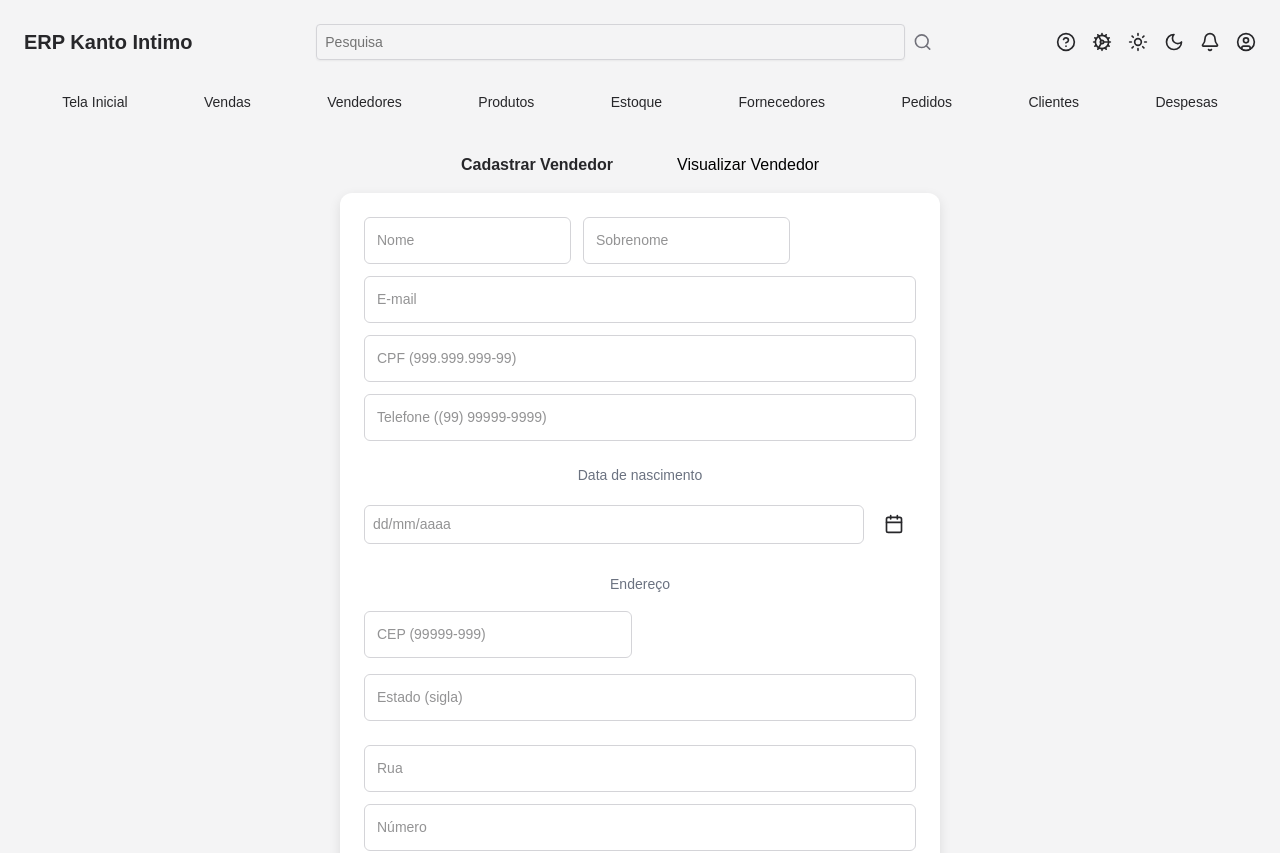
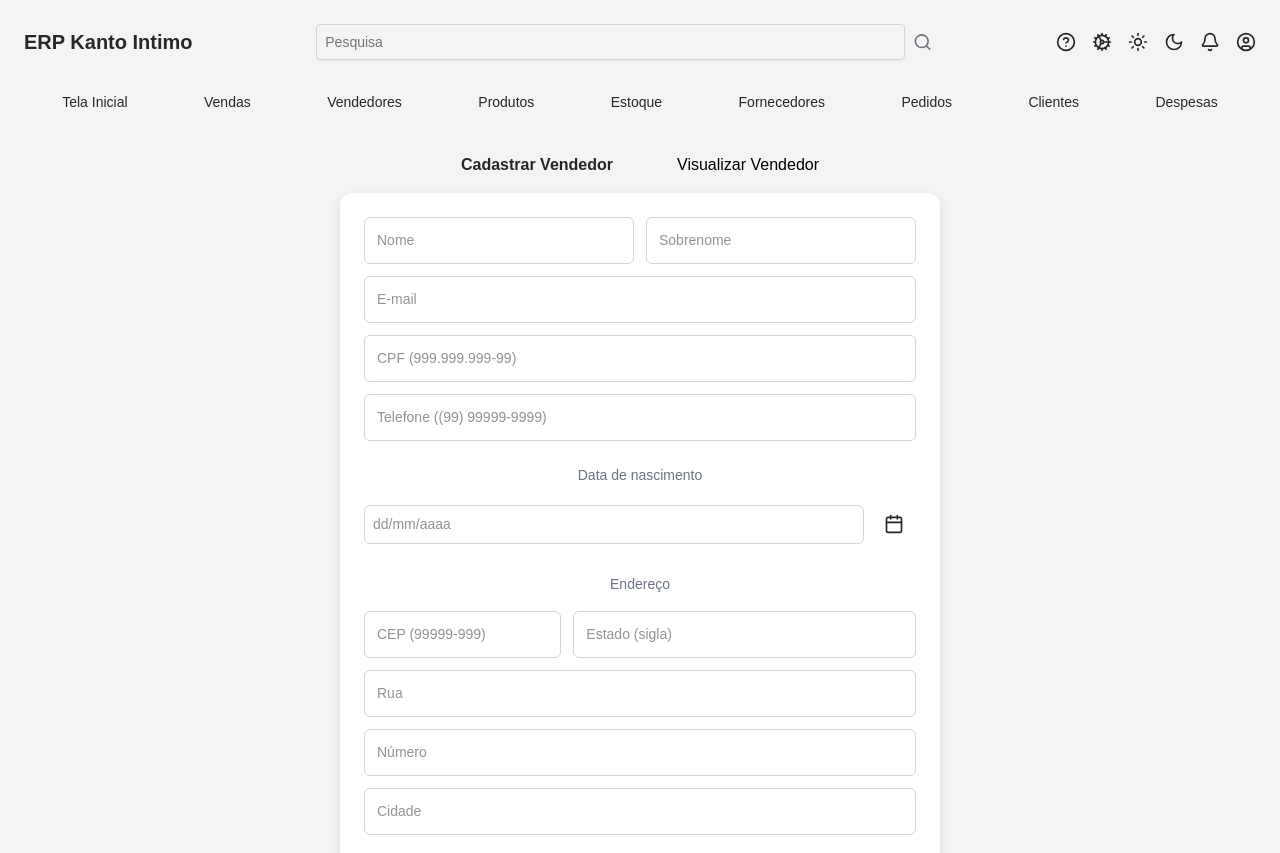
Before and after one commit to JasonSX1/PDS, a React (Vite) app in the folder kanto-intimo-front/: page /sellers/create in a window 1280 px wide. Shown: the top 853 px of the page. Built offline with nearby package versions, Linux system fonts and the light colour scheme.

Commit message:
Criacao do menu de confirmacao e mudanças visuais no create e read

```diff
--- a/kanto-intimo-front/src/pages/CreateSellersPage.tsx
+++ b/kanto-intimo-front/src/pages/CreateSellersPage.tsx
@@ -315,6 +315,7 @@ export default function CreateSellersPage() {
 
         <label style={{ marginTop: 16, textAlign: 'center', display: 'block' }}>Endereço</label>
         <div className="address-group">
+          <div style={{ display: 'flex', gap: '12px', width: '100%' }}>
             <input
               name="zipCode"
               placeholder="CEP (99999-999)"
@@ -322,8 +323,9 @@ export default function CreateSellersPage() {
               onChange={handleChange}
               maxLength={9}
               required
+              style={{ flex: 1, minWidth: '0' }}
             />
-          <div style={{ position: 'relative', flex: 1 }}>
+            <div style={{ position: 'relative', flex: 2, minWidth: '0' }}> {/* Alterado flex para 2 */}
               <input
                 name="state"
                 placeholder="Estado (sigla)"
@@ -333,6 +335,7 @@ export default function CreateSellersPage() {
                 required
                 onFocus={() => setShowSuggestions(true)}
                 onBlur={() => setTimeout(() => setShowSuggestions(false), 200)}
+                style={{ flex: 2, minWidth: '0' }}  // Mantive flex: 2 aqui também
               />
               {showSuggestions && suggestions.length > 0 && (
                 <ul style={{ position: 'absolute', zIndex: 1000, listStyle: 'none', padding: 0, margin: 0, backgroundColor: 'white', border: '1px solid #ddd', width: '100%', maxHeight: '200px', overflowY: 'auto' }}>
@@ -373,6 +376,7 @@ export default function CreateSellersPage() {
             required
             maxLength={50}
           />
+        </div>
 
         {error && <div style={{ color: "red", marginTop: 12 }}>{error}</div>}
 
--- a/kanto-intimo-front/src/pages/ReadSellersPage.tsx
+++ b/kanto-intimo-front/src/pages/ReadSellersPage.tsx
@@ -66,6 +66,8 @@ function ReadSellersPage() {
   const [isEditModalOpen, setIsEditModalOpen] = useState<boolean>(false);
   const [editError, setEditError] = useState<string>('');
   const [deleteSuccessMessage, setDeleteSuccessMessage] = useState<string>('');
+  const [isDeleteConfirmationOpen, setIsDeleteConfirmationOpen] = useState<boolean>(false);
+  const [sellerToDelete, setSellerToDelete] = useState<Seller | null>(null);
 
   useEffect(() => {
     const fetchData = async () => {
@@ -203,16 +205,26 @@ function ReadSellersPage() {
     }
   };
 
-  const handleDeleteSeller = async (id: number) => {
-    if (window.confirm('Tem certeza que deseja excluir este vendedor?')) {
+  const openDeleteConfirmation = (seller: Seller) => {
+    setSellerToDelete(seller);
+    setIsDeleteConfirmationOpen(true);
+  };
+
+  const closeDeleteConfirmation = () => {
+    setSellerToDelete(null);
+    setIsDeleteConfirmationOpen(false);
+  };
+
+  const handleDeleteSeller = async () => {
+    if (sellerToDelete) {
       try {
-        const response = await api.delete(`/seller/${id}`);
+        const response = await api.delete(`/seller/${sellerToDelete.id}`);
 
-        if (response.status === 204 || response.status === 200) { // Considera 200 como sucesso também
-          const updatedSellers = sellers.filter(seller => seller.id !== id);
+        if (response.status === 204 || response.status === 200) {
+          const updatedSellers = sellers.filter(s => s.id !== sellerToDelete.id);
           setSellers(updatedSellers);
           setDeleteSuccessMessage('Vendedor excluído com sucesso!');
-          setTimeout(() => setDeleteSuccessMessage(''), 3000); // Limpa a mensagem após 3 segundos
+          setTimeout(() => setDeleteSuccessMessage(''), 3000);
         } else {
           console.error('Erro ao excluir vendedor:', response.data);
           alert('Erro ao excluir vendedor.');
@@ -220,6 +232,8 @@ function ReadSellersPage() {
       } catch (error: any) {
         console.error('Erro ao enviar exclusão:', error);
         alert('Erro ao excluir vendedor.');
+      } finally {
+        closeDeleteConfirmation();
       }
     }
   };
@@ -258,7 +272,7 @@ function ReadSellersPage() {
               <div>N/A</div>
               <div>N/A</div>
               <div className="actions-cell">
-                <button className="icon-button delete" onClick={() => handleDeleteSeller(seller.id)}><Trash2 size={16} /></button>
+                <button className="icon-button delete" onClick={() => openDeleteConfirmation(seller)}><Trash2 size={16} /></button>
                 <button className="icon-button edit" onClick={() => openEditModal(seller.id)}><Pencil size={16} /></button>
                 <button className="icon-button more"><MoreVertical size={16} /></button>
               </div>
@@ -304,7 +318,6 @@ function ReadSellersPage() {
               </div>
               <div className="form-group address-group">
                 <label>Endereço:</label>
-              <div className="address-inputs">
                 <input
                   type="text"
                   name="address.zipCode"
@@ -347,10 +360,26 @@ function ReadSellersPage() {
                 />
               </div>
             </div>
-          </div>
             <div className="edit-modal-footer">
               <button className="cancel-button" onClick={closeEditModal}>Cancelar</button>
               <button className="save-button" onClick={handleSaveEdit}>Salvar</button>
+            </div>
+          </div>
+        </div>
+      )}
+
+      {isDeleteConfirmationOpen && sellerToDelete && (
+        <div className="delete-confirmation-overlay">
+          <div className="delete-confirmation-modal">
+            <h2>Você realmente deseja excluir este vendedor?</h2>
+            <p><strong>Nome:</strong> {sellerToDelete.name} {sellerToDelete.lastName}</p>
+            <p><strong>Status:</strong> N/A</p>
+            <p><strong>CPF:</strong> {sellerToDelete.cpf}</p>
+            <p><strong>Email:</strong> {sellerToDelete.email}</p>
+            <p><strong>Telefone:</strong> {sellerToDelete.phone}</p>
+            <div className="delete-confirmation-buttons">
+              <button className="cancel-button" onClick={closeDeleteConfirmation}>Cancelar</button>
+              <button className="delete-button" onClick={handleDeleteSeller}>Excluir</button>
             </div>
           </div>
         </div>
--- a/kanto-intimo-front/src/styles/CreateSellersPage.css
+++ b/kanto-intimo-front/src/styles/CreateSellersPage.css
@@ -1,15 +1,15 @@
 /* CreateSellersPage.css */
 
 /* Reaproveitando estilos gerais do HomePage.css */
-.sellers-container { /* Mantendo este nome por enquanto, pode ser renomeado se necessário */
+.sellers-container {
   min-height: 100vh;
-  background-color: #f4f4f5; /* Cor de fundo semelhante à da homepage */
-  color: #27272a; /* Cor do texto semelhante à da homepage */
-  padding: 24px; /* Padding semelhante ao da homepage */
-  font-family: sans-serif; /* Fonte semelhante à da homepage */
+  background-color: #f4f4f5;
+  color: #27272a;
+  padding: 24px;
+  font-family: sans-serif;
 }
 
-.sellers-header { /* Estilo para os tabs de navegação */
+.sellers-header {
   display: flex;
   justify-content: center;
   gap: 64px;
@@ -41,19 +41,30 @@
 .input-group {
   display: flex;
   gap: 12px;
+  flex-wrap: wrap; /* Added to allow items to wrap on smaller screens */
 }
 
 .seller-form input,
 .seller-form .datepicker-input {
   padding: 12px;
-  border: 1px solid #d4d4d8; /* Cor da borda semelhante à da homepage */
+  border: 1px solid #d4d4d8;
   border-radius: 6px;
   font-size: 14px;
+  box-sizing: border-box; /* Important for width consistency */
+  flex: 1; /* Make inputs grow to fill available space */
+  min-width: 0; /* Important to allow flex-basis to work correctly */
+}
+
+/* Target the name and lastname inputs specifically */
+.seller-form input[name="name"],
+.seller-form input[name="lastName"]{
+    flex: 1;
+    min-width: 0;
 }
 
 .submit-button {
   margin-top: 20px;
-  background-color: #22c55e; /* Cor do botão semelhante ao tema */
+  background-color: #22c55e;
   color: white;
   border: none;
   padding: 12px;
@@ -64,40 +75,50 @@
 }
 
 .submit-button:hover {
-  background-color: #16a34a; /* Cor do hover do botão */
+  background-color: #16a34a;
 }
 
 .address-group {
   display: flex;
-  gap: 16px;
+  gap: 12px;
   width: 100%;
   margin-bottom: 12px;
+  flex-wrap: wrap; /* added */
+  align-items: flex-start; /* added -  align items to the start of the container */
 }
 
 .address-group input {
-  width: 50%;
+  width: 100%; /* Default width for all address inputs */
   box-sizing: border-box;
+  flex: 1;
+  min-width: 0;
 }
 
 .address-group input[name="zipCode"] {
-  max-width: calc(50% - 8px);
+  max-width: calc(50% - 6px); /* Adjusted for the gap */
+  flex: none; /* prevent zipCode from growing */
 }
 
-.address-group > div {
+/* New rule to make CEP and Estado be on the same line */
+.address-group .cep-estado-group {
+  display: flex;
+  gap: 12px;
   flex: 1;
+  min-width: 0;
+  flex-wrap: nowrap; /* prevent wrapping */
+  width: 100%; /* added */
 }
-
-.address-group > div input[name="state"] {
-  width: 100%;
-  box-sizing: border-box;
+.address-group .cep-estado-group input{
+    flex: 1;
+    min-width: 0;
 }
 
 .seller-form label {
   display: block;
   margin-bottom: 4px;
   text-align: center;
-  font-size: 14px; /* Tamanho da fonte semelhante ao da homepage */
-  color: #6b7280; /* Cor do texto semelhante ao da homepage */
+  font-size: 14px;
+  color: #6b7280;
 }
 
 .datepicker-input {
@@ -105,4 +126,6 @@
   border: 1px solid #d4d4d8;
   border-radius: 6px;
   box-sizing: border-box;
+  flex: 1;
+  min-width: 0;
 }
--- a/kanto-intimo-front/src/styles/ReadSellersPage.css
+++ b/kanto-intimo-front/src/styles/ReadSellersPage.css
@@ -400,3 +400,71 @@
   margin-bottom: 15px;
   border-radius: 4px;
 }
+
+/* Estilos para o overlay do modal de confirmação de exclusão */
+.delete-confirmation-overlay {
+  position: fixed;
+  top: 0;
+  left: 0;
+  width: 100%;
+  height: 100%;
+  background-color: rgba(0, 0, 0, 0.5); /* Fundo semi-transparente */
+  display: flex;
+  justify-content: center;
+  align-items: center;
+  z-index: 1010; /* Garante que fique acima do modal de edição, se aberto */
+}
+
+/* Estilos para o modal de confirmação de exclusão */
+.delete-confirmation-modal {
+  background-color: #fff;
+  padding: 20px;
+  border-radius: 8px;
+  box-shadow: 0 0 10px rgba(0, 0, 0, 0.2);
+  width: 90%;
+  max-width: 400px; /* Largura máxima do modal de confirmação */
+  text-align: center;
+}
+
+.delete-confirmation-modal h2 {
+  color: #d9534f; /* Vermelho para indicar perigo */
+  margin-top: 0;
+  margin-bottom: 15px;
+}
+
+.delete-confirmation-modal p {
+  margin-bottom: 10px;
+}
+
+.delete-confirmation-buttons {
+  display: flex;
+  justify-content: center;
+  gap: 10px;
+  margin-top: 20px;
+}
+
+.delete-confirmation-buttons button {
+  padding: 10px 15px;
+  border: none;
+  border-radius: 4px;
+  cursor: pointer;
+  font-size: 16px;
+}
+
+.delete-confirmation-buttons .cancel-button {
+  background-color: #f0f0f0;
+  color: #333;
+}
+
+.delete-confirmation-buttons .delete-button {
+  background-color: #d9534f; /* Vermelho para excluir */
+  color: white;
+}
+
+.delete-confirmation-buttons .cancel-button:hover {
+  background-color: #e0e0e0;
+}
+
+.delete-confirmation-buttons .delete-button:hover {
+  background-color: #c9302c;
+}
```
Lines whose indentation alone changed are shown as unchanged.
